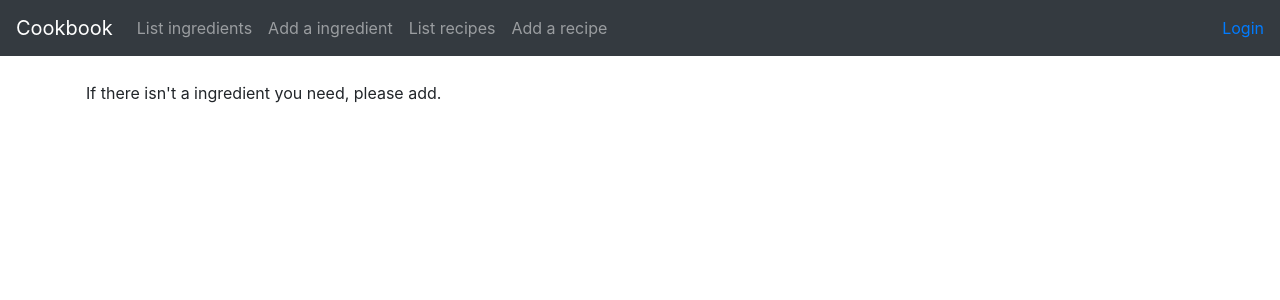
After one commit to lanh97/keittokirja, a Flask app: page /recipes in a window 1280 px wide. The commit adds this page. Shown: the top 300 px of the page. Run offline with Flask 2, Linux system fonts and the light colour scheme; data that the repository does not hold is empty; some libraries are stand-ins or nearby versions.

Commit message:
Reseptitietokannan näyttö html:t ja loin monesta ja moneen raaka-aineesta ja reseptiin

```diff
--- a/application/__init__.py
+++ b/application/__init__.py
@@ -26,6 +26,9 @@ from application.recipes import views
 from application.auth import models
 from application.auth import views
 
+from application.recipesingredient import models
+from application.recipesingredient import views
+
 from application.auth.models import User
 from os import urandom
 
--- a/application/ingredients/models.py
+++ b/application/ingredients/models.py
@@ -8,6 +8,8 @@ class Ingredient(Base):
     lisatiedot = db.Column(db.String(144))
     yksikkohinta = db.Column(db.Integer)
 
+    recipeingredient = db.relationship("RecipeIngredient", backref='ingredient', lazy=True)
+
     def __init__(self, name, lisatiedot):
         self.name = name
         self.lisatiedot = lisatiedot
--- a/application/recipes/models.py
+++ b/application/recipes/models.py
@@ -8,6 +8,8 @@ class Recipe(Base):
     details = db.Column(db.String(144))
     cookinginstructions = db.Column(db.String(1000))
 
+    recipeingredient = db.relationship("RecipeIngredient", backref='recipe', lazy=True)
+
     def __init__(self, name ,details ,cookinginstructions):
         self.name = name
         self.details = details
--- a/application/recipes/views.py
+++ b/application/recipes/views.py
@@ -4,6 +4,10 @@ from flask_login import login_required
 from application.recipes.forms import RecipeForm
 from application.recipes.models import Recipe
 
+
+@app.route("/recipes", methods=["GET"])
+def recipes_index():
+    return render_template("recipes/list.html", recipes=Recipe.query.all())
 
 @app.route("/recipes/new/")
 def recipes_form():
--- a/application/templates/layout.html
+++ b/application/templates/layout.html
@@ -20,6 +20,9 @@
           </li>
           <li class="nav-item">
             <a class="nav-link" href="{{ url_for('ingredients_form') }} ">Add a ingredient</a>
+          </li>
+          <li class="nav-item">
+            <a class="nav-link" href="{{ url_for('recipes_index') }} ">List recipes</a>
           </li>
           <li class="nav-item">
             <a class="nav-link" href="{{ url_for('recipes_form') }} ">Add a recipe</a>
--- /dev/null
+++ b/application/templates/recipes/list.html
@@ -0,0 +1,16 @@
+{% extends "layout.html" %}
+
+{% block body %}
+<table>
+    <tr>
+        <td>If there isn't a ingredient you need, please add.</td>
+    </tr>
+    {% for recipe in recipes %}
+    <tr>
+        <td>
+            {{ recipe.name }}
+        </td>
+    </tr>
+    {% endfor %}
+</table>
+{% endblock %}
```
Also changed, not shown: application/recipesingredient/models.py (added, +11 -0 lines), application/recipesingredient/views.py (added).
